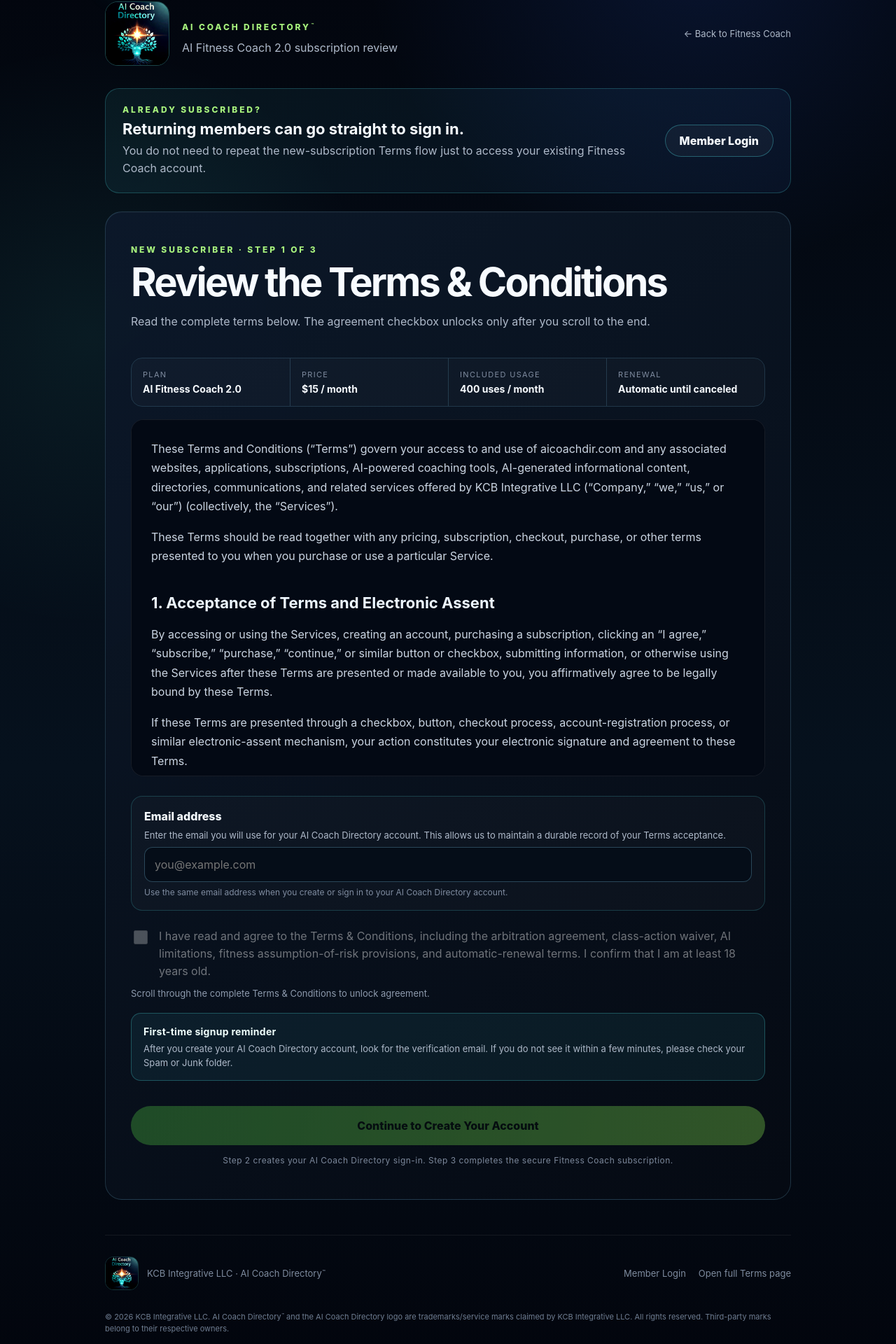
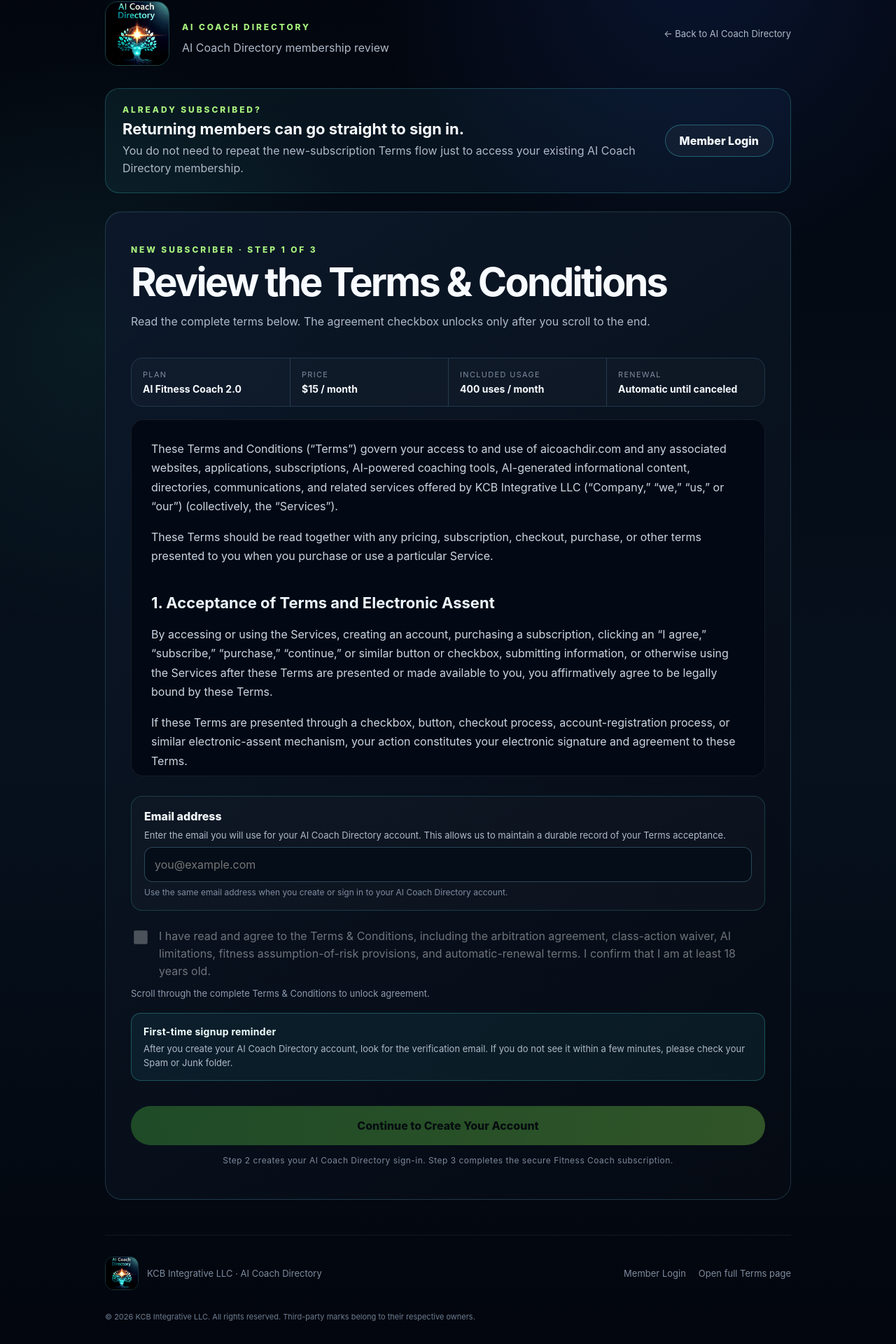
Before and after one commit to ai-coach-hub/aicoachdir-fitness, a Next.js app: page /fitness/signup in a window 1280 px wide. Shown: the part 94-2014 px from the top of the page at 70% size. Built offline with nearby package versions, Linux system fonts and the light colour scheme.

Commit message:
Update membership signup wording

```diff
--- a/app/fitness/signup/page.tsx
+++ b/app/fitness/signup/page.tsx
@@ -21,17 +21,17 @@ export default function FitnessSignupPage() {
       <section className="signup-brand-intro">
         <Image src="/images/ai-coach-directory-logo.jpg" alt="AI Coach Directory" width={92} height={92} className="signup-brand-logo" />
         <div>
-          <p className="eyebrow">AI COACH DIRECTORY<span className="tm-mark">™</span></p>
-          <p className="signup-brand-copy">AI Fitness Coach 2.0 subscription review</p>
+          <p className="eyebrow">AI COACH DIRECTORY</p>
+          <p className="signup-brand-copy">AI Coach Directory membership review</p>
         </div>
-        <Link href="/" className="back-link">← Back to Fitness Coach</Link>
+        <Link href="/" className="back-link">← Back to AI Coach Directory</Link>
       </section>
 
       <section className="returning-member-callout" aria-label="Returning member login">
         <div>
           <p className="eyebrow compact-eyebrow">ALREADY SUBSCRIBED?</p>
           <h2>Returning members can go straight to sign in.</h2>
-          <p>You do not need to repeat the new-subscription Terms flow just to access your existing Fitness Coach account.</p>
+          <p>You do not need to repeat the new-subscription Terms flow just to access your existing AI Coach Directory membership.</p>
         </div>
         <Link href="/fitness/login" className="secondary-button returning-login-button">Member Login</Link>
       </section>
@@ -43,7 +43,7 @@ export default function FitnessSignupPage() {
       <footer className="site-footer signup-footer">
         <div className="footer-brand">
           <Image src="/images/ai-coach-directory-logo.jpg" alt="AI Coach Directory" width={58} height={58} className="footer-logo" />
-          <span>KCB Integrative LLC · AI Coach Directory<span className="tm-mark">™</span></span>
+          <span>KCB Integrative LLC · AI Coach Directory</span>
         </div>
         <div className="footer-links">
           <Link href="/fitness/login">Member Login</Link>
@@ -51,7 +51,7 @@ export default function FitnessSignupPage() {
         </div>
 
         <p className="trademark-notice">
-          © 2026 KCB Integrative LLC. AI Coach Directory<span className="tm-mark">™</span> and the AI Coach Directory logo are trademarks/service marks claimed by KCB Integrative LLC. All rights reserved. Third-party marks belong to their respective owners.
+          © 2026 KCB Integrative LLC. All rights reserved. Third-party marks belong to their respective owners.
         </p>
       </footer>
     </main>
```
